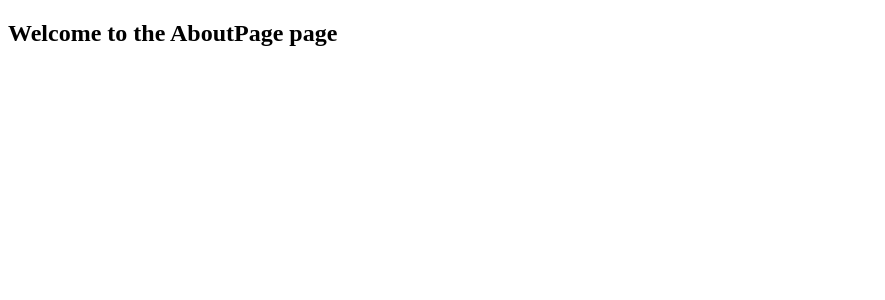
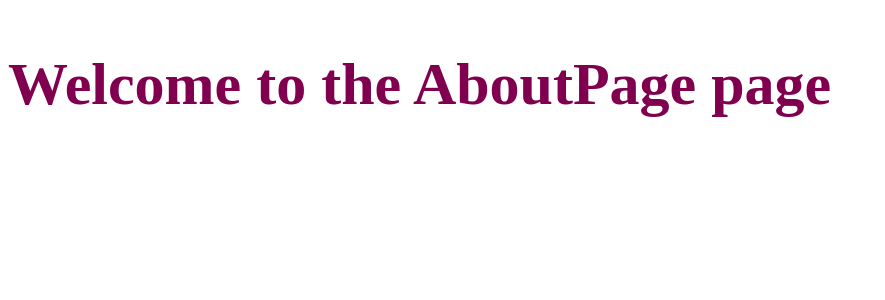
Before and after one commit to Programmer-Manik/next-js-routes, a Next.js app: page /about in a window 1280 px wide. Shown: the top 300 px of the page, without its empty margins (0-885 px from the left). Built offline with nearby package versions, Linux system fonts and the light colour scheme.

Commit message:
Explore Built-In Css Module Support. Module Summary.

```diff
--- /dev/null
+++ b/src/app/about/About.module.css
@@ -0,0 +1,4 @@
+.heading{
+   font-size: 60px;
+   color: rgb(128, 0, 79);
+}
--- a/src/app/about/page.js
+++ b/src/app/about/page.js
@@ -1,7 +1,8 @@
+import style from './About.module.css'
 const AboutPage = () => {
   return (
     <div>
-      <h2>Welcome to the AboutPage page</h2>
+      <h2 className={style.heading}>Welcome to the AboutPage page</h2>
     </div>
   );
 };
--- /dev/null
+++ b/src/app/contact/Contact.module.css
@@ -0,0 +1,4 @@
+.heading{
+   font-size: 50px;
+   color: green;
+}
--- a/src/app/contact/page.js
+++ b/src/app/contact/page.js
@@ -1,7 +1,8 @@
+import style from "./Contact.module.css"
 const contactPage = () => {
   return (
     <div>
-      <h2>Welcome to the contactPage page</h2>
+      <h2 className={style.heading}>Welcome to the contactPage page</h2>
     </div>
   );
 };
```
